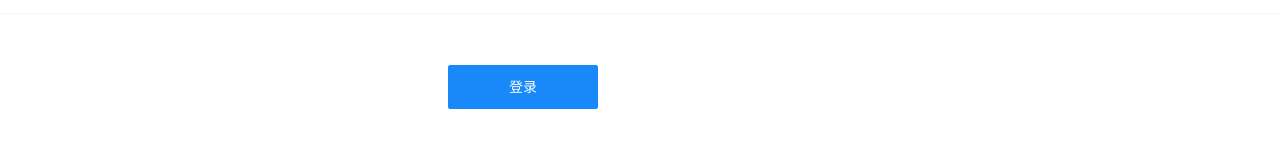
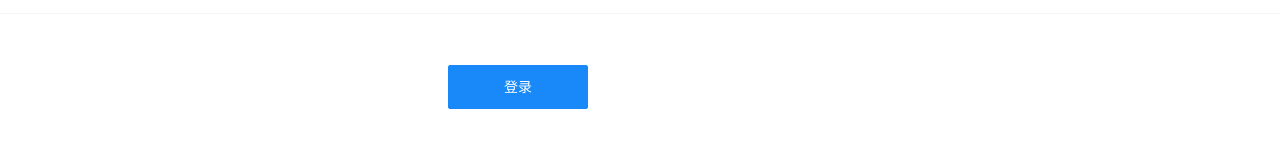
Before and after one commit to dxh98/Live-Joke, a Vue app: page /#/mine/login in a window 1280 px wide. Shown: the part 371-530 px from the top of the page. Built offline with nearby package versions, Linux system fonts and the light colour scheme; sample sign-in values are in the browser's storage.

Commit message:
登录页面的彻底完善

```diff
--- a/src/components/Login/index.vue
+++ b/src/components/Login/index.vue
@@ -79,7 +79,7 @@ header {
 .btn {
   margin-left: 35%;
   margin-top: 4%;
-  width: 150px;
+  width: 140px;
 }
 .Head-portrait {
   margin-left: 35%;
```
